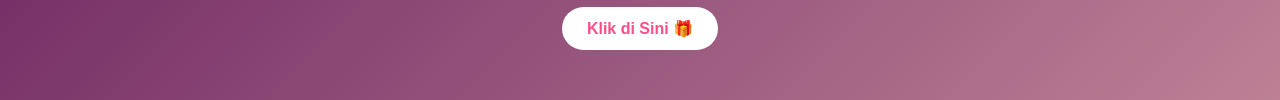
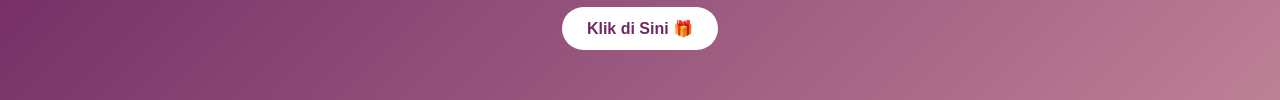
Before and after one commit to jeeaalt/ulangtahun, a plain HTML site: page index.html in a window 1280 px wide. Shown: the part 421-521 px from the top of the page. Drawn offline with Linux system fonts and the light colour scheme.

Commit message:
Update index.html

```diff
--- a/index.html
+++ b/index.html
@@ -48,7 +48,7 @@ button {
   border-radius: 30px;
   cursor: pointer;
   background: white;
-  color: #ff4e88;
+  color: #702963;
   font-weight: bold;
   transition: 0.3s;
 }
```
